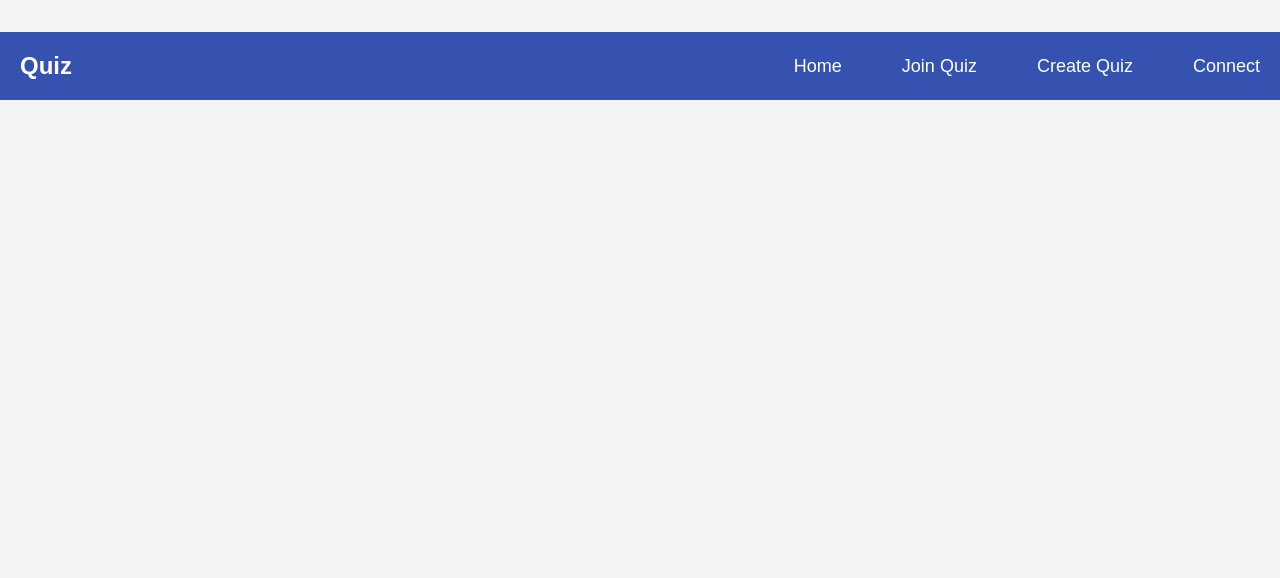
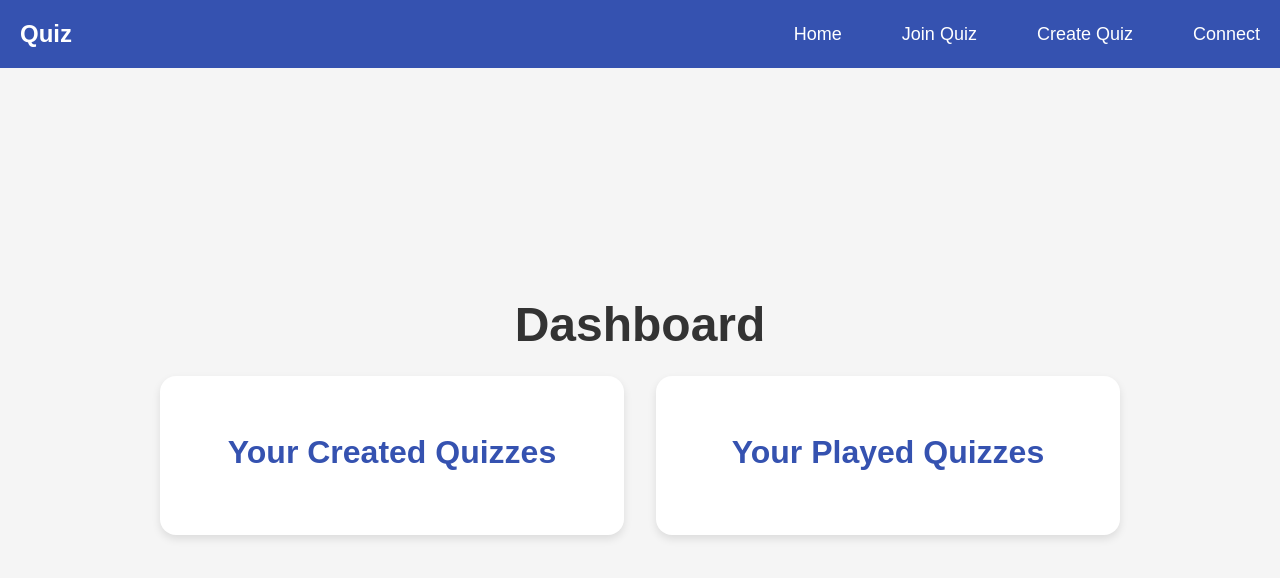
Before and after one commit to Floupper/BinaryWizards-Web, a React (Create React App) app in the folder binarywizards-webapp/: page /dashboard in a window 1280 px wide. Shown: the top 578 px of the page. Built offline with nearby package versions, Linux system fonts and the light colour scheme.

Commit message:
feat: add dashboard

```diff
--- a/binarywizards-webapp/src/App.js
+++ b/binarywizards-webapp/src/App.js
@@ -7,6 +7,8 @@ import ConnectScreen from './pages/ConnectScreen.js';
 import SignupScreen from './pages/SignupScreen.js';
 import QuestionScreen from './pages/QuestionScreen.js';
 import Dashboard from './pages/Dashboard.js';
+import HistoriqueGamePlay from './pages/HistoriqueGamePlay';
+import DetailCreateQuiz from './pages/DetailCreateQuiz';
 
 import EndScreen from './pages/EndScreen';
 import Navbar from './components/Navbar';
@@ -25,7 +27,8 @@ function App() {
         <Route path="/connect" element={<ConnectScreen />} />
         <Route path="/signup" element={<SignupScreen />} />
         <Route path="/dashboard" element={<Dashboard />} />
-
+        <Route path="/dashboard/historique-game-play/:quizId" element={<HistoriqueGamePlay />} />
+        <Route path="/dashboard/detail-create-quiz/:quizId" element={<DetailCreateQuiz />} />
         <Route path="/question" element={<Navigate to="/" replace />}/>
         <Route path="/question/:id" element={<QuestionScreen />}/>
 
--- /dev/null
+++ b/binarywizards-webapp/src/assets/Dashboard.css
@@ -0,0 +1,94 @@
+.dashboard-container {
+    display: flex;
+    flex-direction: column;
+    align-items: center;
+    justify-content: center;
+    height: 100vh;
+    background-color: #f5f5f5;
+    font-family: Arial, sans-serif;
+    text-align: center;
+  }
+
+  .quizzes-container {
+    display: flex;
+    flex-direction: row;
+    justify-content: space-between;
+    gap: 2rem;
+    width: 100%;
+    max-width: 60rem;
+  }
+
+  .created-quizzes, .played-quizzes {
+    flex: 1;
+    background-color: #ffffff;
+    padding: 2rem;
+    border-radius: 1rem;
+    box-shadow: 0 0.25rem 0.5rem rgba(0, 0, 0, 0.1);
+    max-height: 25rem;
+    overflow-y: auto;
+  }
+
+  .quiz-list {
+    list-style-type: none;
+    padding: 0;
+    margin: 0;
+  }
+
+  .quiz-list li {
+    padding: 0.625rem;
+    border-bottom: 0.063rem solid #ddd;
+    cursor: pointer;
+    transition: background-color 0.3s ease;
+  }
+
+  .quiz-list li:hover {
+    background-color: #f9f9f9;
+  }
+
+  .quiz-list li:last-child {
+    border-bottom: none;
+  }
+
+  .quiz-list a {
+    text-decoration: none;
+    color: #333;
+    font-weight: bold;
+    transition: color 0.3s ease;
+  }
+
+  .quiz-list a:hover {
+    color: #000;
+  }
+
+  h1 {
+    font-size: 3rem;
+    color: #333;
+    margin-bottom: 2rem;
+  }
+
+  h2 {
+    font-size: 2rem;
+    color: #3552b0;
+    margin-bottom: 1.5rem;
+  }
+
+  button {
+    padding: 0.75rem 1.5rem;
+    border: none;
+    border-radius: 0.5rem;
+    background-color: #3552b0;
+    color: #ffffff;
+    font-size: 1rem;
+    cursor: pointer;
+    transition: background-color 0.3s ease;
+    margin-top: 1rem;
+  }
+
+  button:hover {
+    background-color: #283e88;
+  }
+
+  button:focus {
+    outline: none;
+    box-shadow: 0 0 0 0.3rem rgba(18, 27, 109, 0.5);
+  }
--- a/binarywizards-webapp/src/pages/Dashboard.js
+++ b/binarywizards-webapp/src/pages/Dashboard.js
@@ -1,7 +1,59 @@
+import React, { useEffect, useState } from 'react';
+import DashboardService from '../services/DashboardService';
+import '../assets/Dashboard.css';
+import { Link } from 'react-router-dom';
+
 export default function Dashboard() {
+    const [userQuizzes, setUserQuizzes] = useState([]);
+    const [playedQuizzes, setPlayedQuizzes] = useState([]);
+    const userId = localStorage.getItem('user_id');
+    useEffect(() => {
+        if (userId) {
+            DashboardService.getUserQuizzes(userId)
+                .then(data => setUserQuizzes(data))
+                .catch(error => console.error('Error fetching user quizzes:', error));
+
+            DashboardService.getPlayedQuizzes(userId)
+                .then(data => setPlayedQuizzes(data))
+                .catch(error => console.error('Error fetching played quizzes:', error));
+        }
+    }, [userId]);
+
     return (
-        <div>
+        <div className="dashboard-container">
             <h1>Dashboard</h1>
+
+            <div className="quizzes-container">
+                <div className="created-quizzes">
+                    <h2>Your Created Quizzes</h2>
+                    <div className="quiz-list">
+                        <ul>
+                            {userQuizzes.map((quiz) => (
+                                <li key={quiz.id}>
+                                    <Link to={`/dashboard/historique-game-play/${quiz.id}`}>
+                                    Title: {quiz.title}, Difficulty: {quiz.difficulty}, Questions: {quiz.nb_questions}, Played: {quiz.nb_played}, Average Score: {quiz.average_score}
+                                    </Link>
+                                </li>
+                            ))}
+                        </ul>
+                    </div>
+                </div>
+
+                <div className="played-quizzes">
+                    <h2>Your Played Quizzes</h2>
+                    <div className="quiz-list">
+                        <ul>
+                            {playedQuizzes.map((quiz) => (
+                                <li key={quiz.quiz_id}>
+                                    <Link to={`/dashboard/historique-game-play/${quiz.quiz_id}`}>
+                                        Quiz ID: {quiz.quiz_id}, Date: {quiz.date}
+                                    </Link>
+                                </li>
+                            ))}
+                        </ul>
+                    </div>
+                </div>
+            </div>
         </div>
     );
 }
--- /dev/null
+++ b/binarywizards-webapp/src/pages/DetailCreateQuiz.js
@@ -0,0 +1,12 @@
+import React from 'react';
+import { useParams } from 'react-router-dom';
+
+export default function DetailCreateQuiz() {
+    const { id } = useParams();
+  return (
+    <div>
+      <h1>DetailCreateQuiz</h1>
+      <p>quiz id : {id}</p>
+    </div>
+  );
+}
--- /dev/null
+++ b/binarywizards-webapp/src/pages/HistoriqueGamePlay.js
@@ -0,0 +1,12 @@
+import React from 'react';
+import { useParams } from 'react-router-dom';
+
+export default function HistoriqueGamePlay() {
+    const { quizId } = useParams();
+  return (
+    <div>
+      <h1>Historique des parties</h1>
+      <p>quiz id : {quizId}</p>
+    </div>
+  );
+}
--- /dev/null
+++ b/binarywizards-webapp/src/services/DashboardService.js
@@ -0,0 +1,32 @@
+import config from '../config';
+
+const DashboardService = {
+  getUserQuizzes: (userId) => {
+    return fetch(`${config.API_BASE_URL}/user/${userId}/quizzes`, {
+      method: 'GET',
+      headers: {
+        'Content-Type': 'application/json',
+      },
+    }).then(response => response.json());
+  },
+
+  getPlayedQuizzes: (userId) => {
+    return fetch(`${config.API_BASE_URL}/user/${userId}/playedQuizzes`, {
+      method: 'GET',
+      headers: {
+        'Content-Type': 'application/json',
+      },
+    }).then(response => response.json());
+  },
+
+  searchPublicQuizzes: (title) => {
+    return fetch(`${config.API_BASE_URL}/quiz/search?title=${encodeURIComponent(title)}`, {
+      method: 'GET',
+      headers: {
+        'Content-Type': 'application/json',
+      },
+    }).then(response => response.json());
+  }
+};
+
+export default DashboardService;
```
